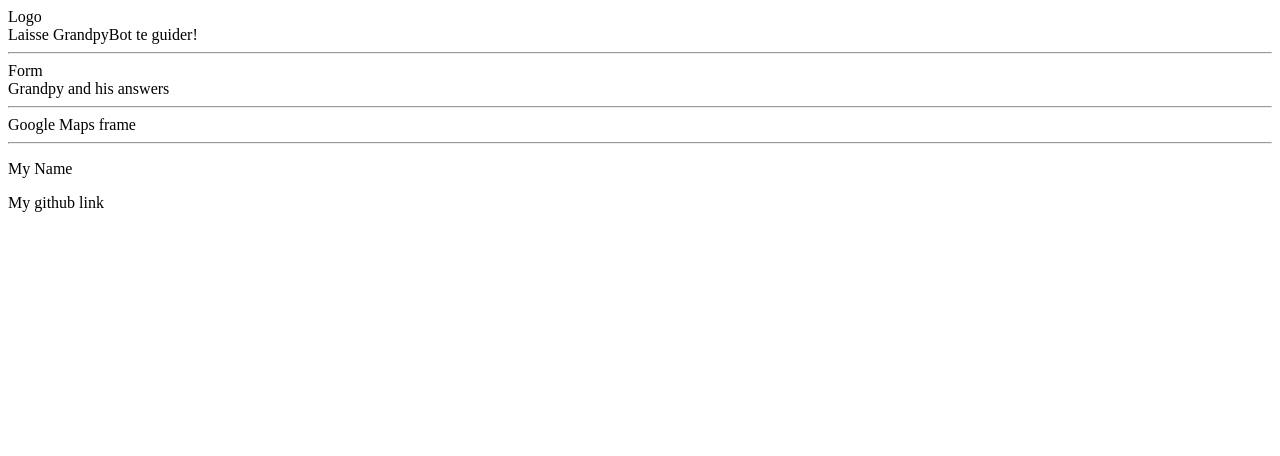
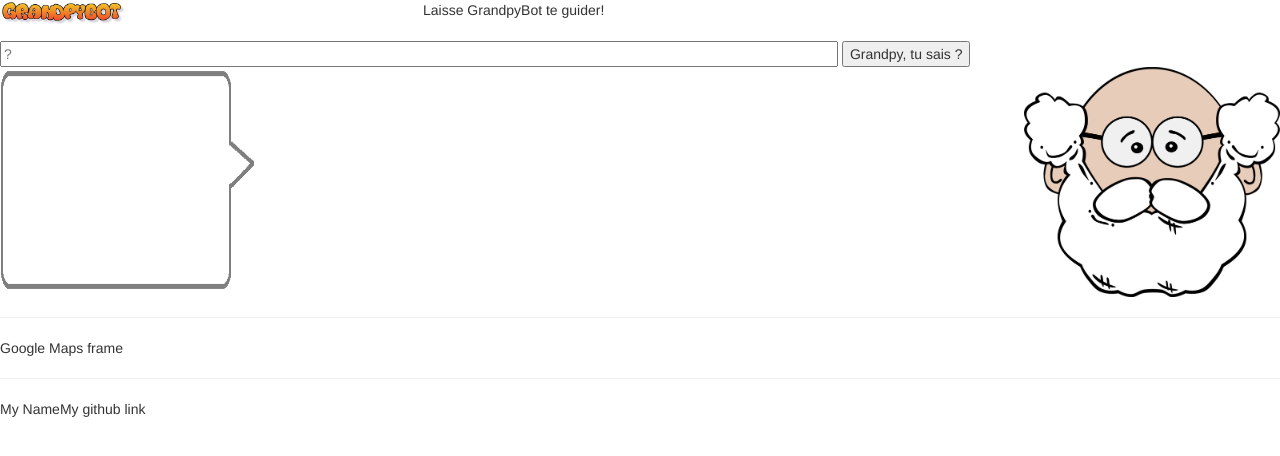
Before and after one commit to FatSin/oc-grandpy, a Flask app: page / in a window 1280 px wide. Shown: the top 456 px of the page. Run offline with Flask 2, Linux system fonts and the light colour scheme; some libraries are stand-ins or nearby versions.

Commit message:
Adding images and bootstrap+jquery CND librairies.

```diff
--- a/grandpyapp/templates/index.html
+++ b/grandpyapp/templates/index.html
@@ -2,16 +2,37 @@
 <html>
 <head>
 	<meta charset="utf-8"/>
+	<link href="https://maxcdn.bootstrapcdn.com/bootstrap/3.3.7/css/bootstrap.min.css" rel="stylesheet">
+	<title>GrandPy Bot</title>
+	<style>
+		header, #gpframe, footer
+		{
+			display:flex;
+		}
+
+		#gpframe
+		{
+			justify-content:space-between;
+		}
+	</style>
 </head>
 <body>
 	<header>
-		<div id=logo>Logo</div>
+		<div id=logo>
+			<img src="{{url_for('static', filename='images/logo.png')}}" width="30%"/>
+		</div>
 		<div id =cphrase>Laisse GrandpyBot te guider!</div>
 		<hr/>
 	</header>
 	<div id=content>
-		<div id=form>Form</div>
-		<div id=grandpy>Grandpy and his answers</div>
+		<form id=form>
+				<input id="question" type="text" placeholder="?" size="100" maxlength="100"/>
+				<input id="send" type="submit" value="Grandpy, tu sais ?"/>
+		</form>
+		<div id=gpframe>
+			<img id="bubble" src="{{url_for('static', filename='images/bubble.png')}}" width="20%"/>
+			<img id="grandpy" src="{{url_for('static', filename='images/gp_normal.png')}}" width="20%"/>
+		</div>
 		<hr/>
 		<div id=gmaps>Google Maps frame</div>
 		<hr/>
@@ -21,6 +42,8 @@
 		<p>My github link</p>
 	</footer>
 
-	<script></script>
+	<script src="https://code.jquery.com/jquery-1.12.4.min.js"></script>
+	<script src="https://maxcdn.bootstrapcdn.com/bootstrap/3.3.7/js/bootstrap.min.js"></script>
+
 </body>
 </html>
```
Also changed, not shown: grandpyapp/logo.png (added), grandpyapp/static/images/bubble.png (added), grandpyapp/static/images/gp_answers.png (added), grandpyapp/static/images/gp_hard.png (added), grandpyapp/static/images/gp_left.png (added), grandpyapp/static/images/gp_normal.png (added), grandpyapp/static/images/gp_right.png (added), grandpyapp/static/images/logo.png (added), grandpyapp/templates/logo.png (added).
